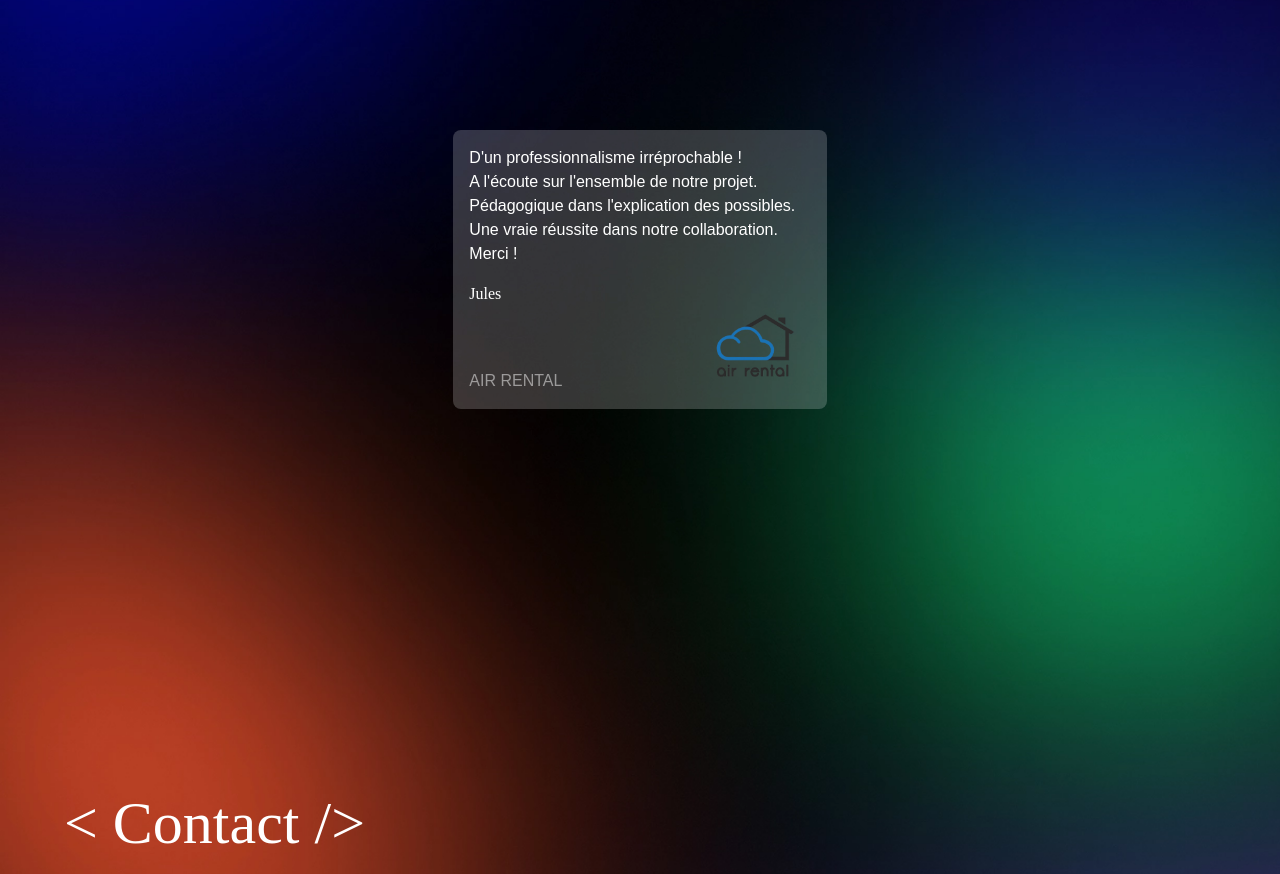
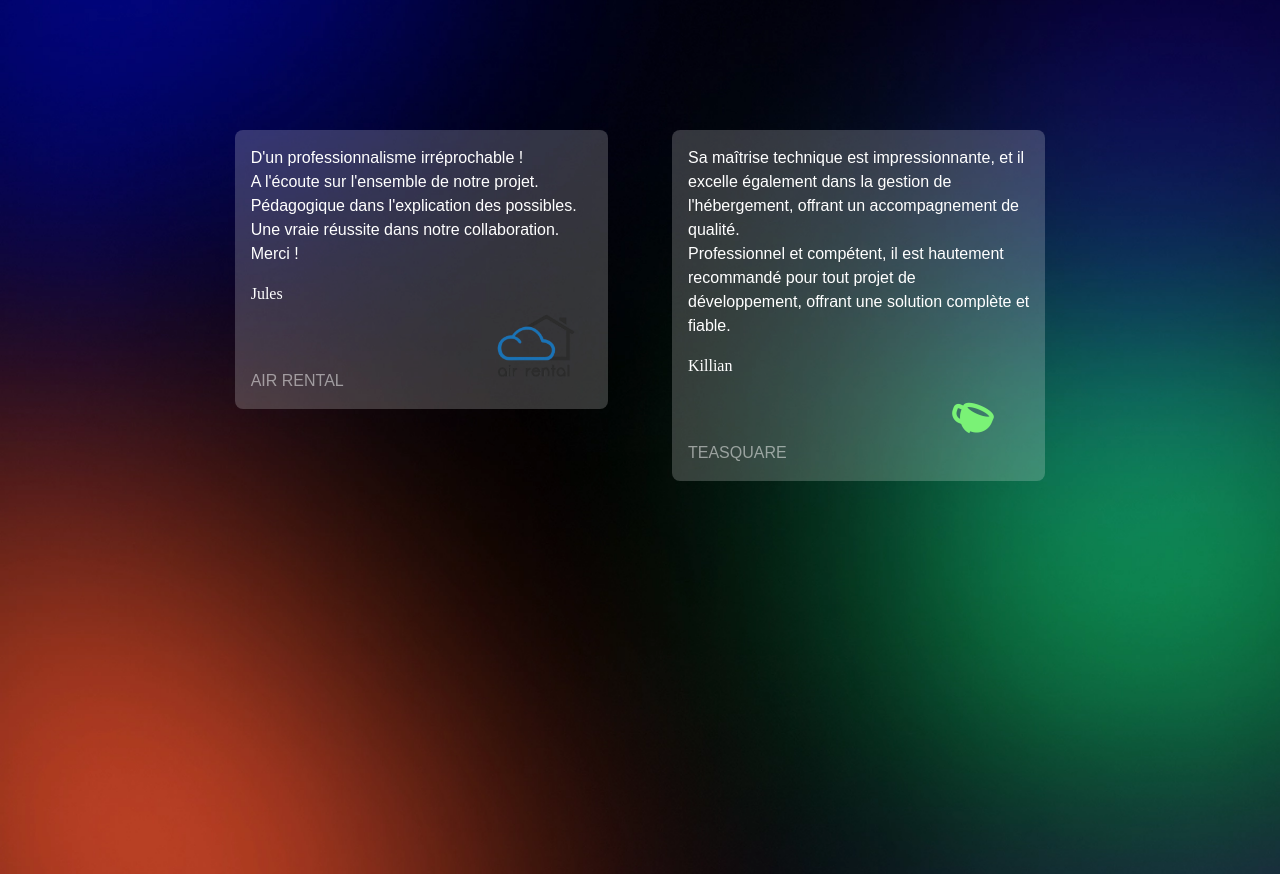
Before and after one commit to HowWhat42/if-landing-page, a React (Vite) app: page / in a window 1280 px wide. Shown: the part 4480-5354 px from the top of the page. Built offline with nearby package versions, Linux system fonts and the light colour scheme; a web font is replaced by a local one.

Commit message:
Add teasquare testi

```diff
--- a/src/components/Opinion.jsx
+++ b/src/components/Opinion.jsx
@@ -1,5 +1,6 @@
 import React from 'react'
 import AirRentalLogo from '../assets/images/air-rental_logo.webp'
+import TeasquareLogo from '../assets/images/teasquare.png'
 
 const Opinion = () => {
     return (
@@ -18,19 +19,18 @@ const Opinion = () => {
                     <img className='h-20 mr-4' src={AirRentalLogo} alt='AirRental Logo' />
                 </div>
             </div>
-            {/* <div className='bg-white/20 w-full xl:w-1/3 h-1/3 p-4 rounded-lg'>
+            <div className='bg-white/20 w-full xl:w-1/3 h-1/3 p-4 rounded-lg'>
                 <p>
-                    " D'un professionnalisme irréprochable ! <br />
-                    A l'écoute sur l'ensemble de notre projet. Pédagogique dans l'explication des possibles. <br />
-                    Une vraie réussite dans notre collaboration. <br />
-                    Merci ! "
+                    Sa maîtrise technique est impressionnante, et il excelle également dans la gestion de l'hébergement, offrant un accompagnement de qualité.{' '}
+                    <br />
+                    Professionnel et compétent, il est hautement recommandé pour tout projet de développement, offrant une solution complète et fiable.
                 </p>
                 <p className='pt-4 not-italic font-clash'>Killian</p>
                 <div className='flex items-baseline justify-between'>
                     <p className='uppercase text-white/50'>Teasquare</p>
-                    <img className='h-20 mr-4' src={AirRentalLogo} alt='AirRental Logo' />
+                    <img className='h-20 mr-4' src={TeasquareLogo} alt='Teasquare Logo' />
                 </div>
-            </div> */}
+            </div>
         </div>
     )
 }
```
Also changed, not shown: src/assets/images/teasquare.png (added).
